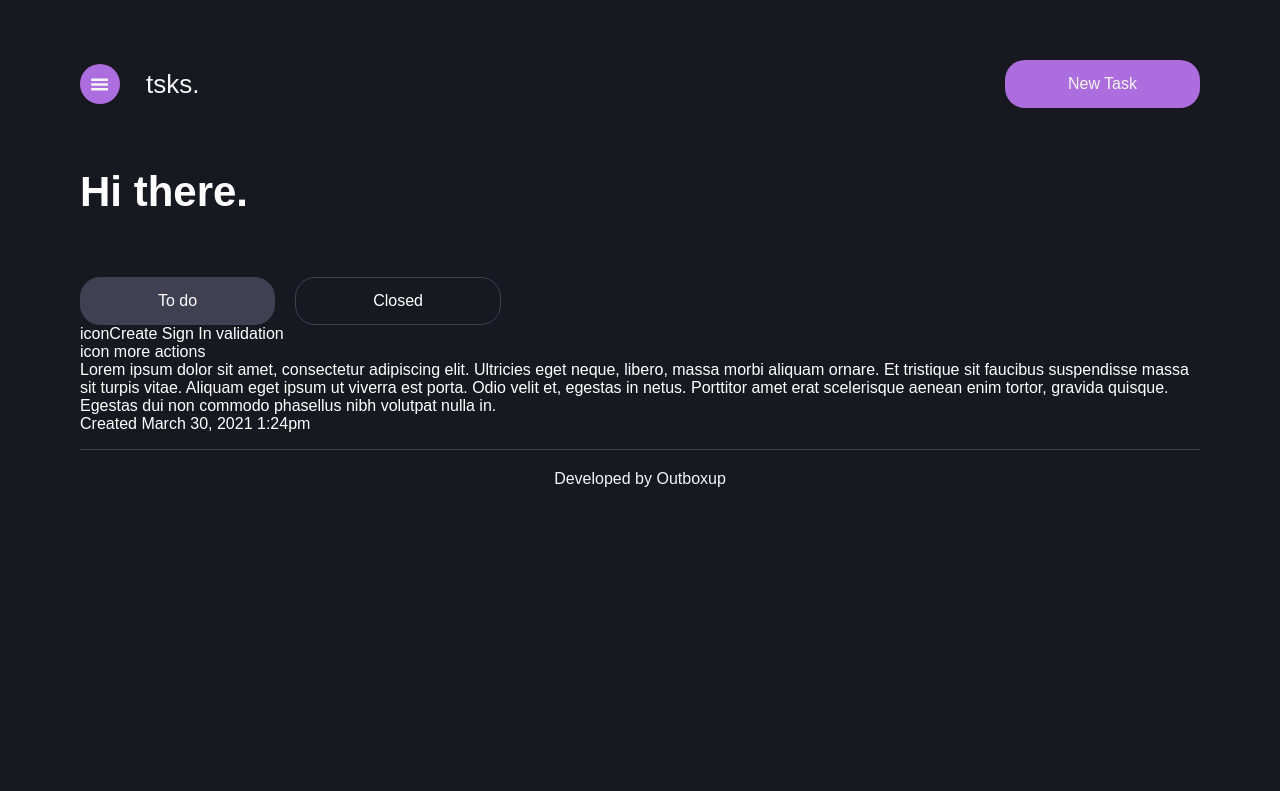
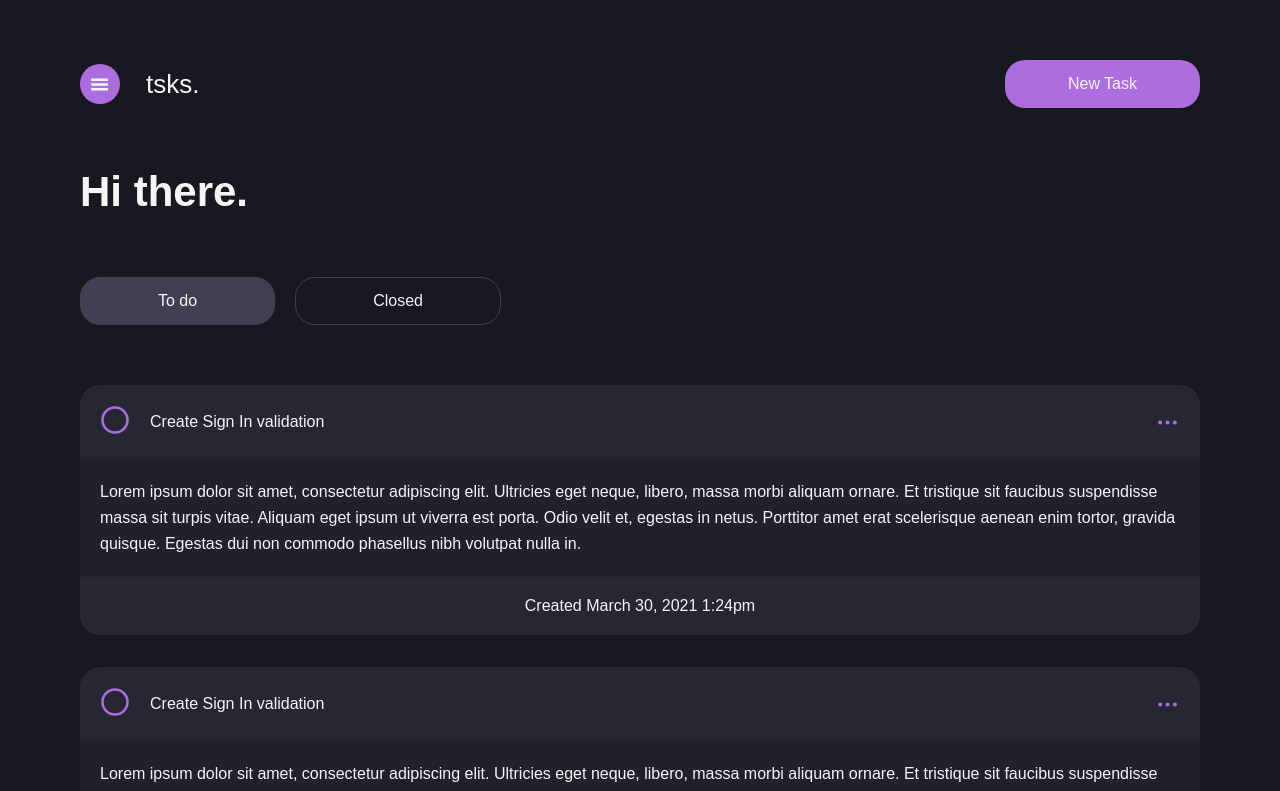
Before and after one commit to gustavo-mf/tsks-app, a Next.js app: page / in a window 1280 px wide. Shown: the top 791 px of the page. Built offline with nearby package versions, Linux system fonts and the light colour scheme.

Commit message:
Styling task and change status

```diff
--- a/pages/_app.js
+++ b/pages/_app.js
@@ -9,7 +9,7 @@ const GlobalStyle = createGlobalStyle`
     padding: 0;
     font-family: sans-serif;
     background-color: #181820;
-    color: #fff;
+    color: #F5F5F6;
   }
 `;
 
@@ -18,7 +18,7 @@ const theme = {
   gray750: '#414052',
   gray850: '#272733',
   gray900: '#21212B',
-  font: '#fff',
+  font: '#F5F5F6',
   fontBtn: '#F5F5F6',
   black: '#181820'
 };
--- a/pages/index.js
+++ b/pages/index.js
@@ -28,6 +28,8 @@ const MainWrapper = styled.main`
   }
 
   .containerStatus {
+    margin-bottom: 60px;
+
     button {
       border-radius: 20px;
       border: 1px solid;
@@ -44,12 +46,22 @@ const MainWrapper = styled.main`
     button.clicked {
       background-color: ${props => props.theme.gray750};
     }
+
+    @media screen and (max-width: 500px) {
+      display: flex;
+      justify-content: space-between;
+
+      button {
+        width: 47%;
+        padding: 14px 60px;
+      }
+    }
   }
 `;
 
 export default function Home() {
   const [status, setStatus] = React.useState('open');
-  const [tasksList] = React.useState(tasks);
+  const [tasksList, setTasksList] = React.useState(tasks);
 
   return (
     <BodyWrapper>
@@ -79,9 +91,23 @@ export default function Home() {
 
         <div className="containerTasks" >
           {
-            tasksList.filter(elem => elem.status == status).map((filterdTask, index) => (
-              <TaskComponent key={'t-'+index} taskContent={filterdTask} />
-            ))
+            tasksList.map((elem, index) => {
+              console.log(elem,);
+              if(elem.status == status) {
+                return (
+                  <TaskComponent
+                    key={'t-'+index}
+                    taskContent={elem}
+                    changeStatus={() => {
+                      let newArr = [...tasksList];
+                      elem.status = (elem.status == 'open' ?'closed':'open');
+                      newArr[index] = elem;
+                      setTasksList(newArr);
+                    }}
+                  />
+                );
+              }
+            })
           }
         </div>
 
--- a/src/components/Task/index.js
+++ b/src/components/Task/index.js
@@ -2,24 +2,62 @@ import styled from 'styled-components';
 import Moment from 'react-moment';
 import 'moment-timezone';
 
-import { IconName } from "react-icons/fi";
+import { FiCircle, FiCheckCircle, FiMoreHorizontal } from "react-icons/fi";
 //FiCircle
 //FiCheckCircle
 
 const TaskContainer = styled.div`
   width: 100%;
+  margin-bottom: 2em;
+  border-radius: 20px;
+  background-color: ${props => props.theme.gray850};
+
+  .taskBody, .taskHeader, .taskFooter {
+    padding: 20px;
+    font-size: 16px;
+
+    svg {
+      color: ${props => props.theme.purple};
+    }
+  }
+
+  .taskHeader {
+    display: flex;
+    align-items: center;
+    justify-content: space-between;
+
+    div {
+      display: flex;
+      align-items: center;
+
+      i { margin-right: 20px; }
+    }
+  }
+
+  .taskBody {
+    background-color: ${props => props.theme.gray900};
+    line-height: 26px;
+  }
+
+  .taskFooter {
+    text-align: center;
+  }
 `;
 
-export default function Task({ taskContent, onChange }) {
-
+export default function Task({ taskContent, changeStatus }) {
+  console.log('[taskContent]',taskContent);
   return (
     <TaskContainer>
       <div className="taskHeader">
         <div>
-          icon
+          <i
+            onClick={changeStatus}
+          >
+            {taskContent.status == 'open' ? <FiCircle size="30"/> : <FiCheckCircle size="35"/>}
+          </i>
           {taskContent.title}
         </div>
-        icon more actions
+        <FiMoreHorizontal size="25" />
       </div>
       <div className="taskBody">
         {taskContent.description}
--- a/tasks.json
+++ b/tasks.json
@@ -1,4 +1,10 @@
 [
+  {
+    "title": "Create Sign In validation",
+    "description": "Lorem ipsum dolor sit amet, consectetur adipiscing elit. Ultricies eget neque, libero, massa morbi aliquam ornare. Et tristique sit faucibus suspendisse massa sit turpis vitae. Aliquam eget ipsum ut viverra est porta. Odio velit et, egestas in netus. Porttitor amet erat scelerisque aenean enim tortor, gravida quisque. Egestas dui non commodo phasellus nibh volutpat nulla in.",
+    "creationDate": "2021-03-30 13:24",
+    "status": "open"
+  },
   {
     "title": "Create Sign In validation",
     "description": "Lorem ipsum dolor sit amet, consectetur adipiscing elit. Ultricies eget neque, libero, massa morbi aliquam ornare. Et tristique sit faucibus suspendisse massa sit turpis vitae. Aliquam eget ipsum ut viverra est porta. Odio velit et, egestas in netus. Porttitor amet erat scelerisque aenean enim tortor, gravida quisque. Egestas dui non commodo phasellus nibh volutpat nulla in.",
```
